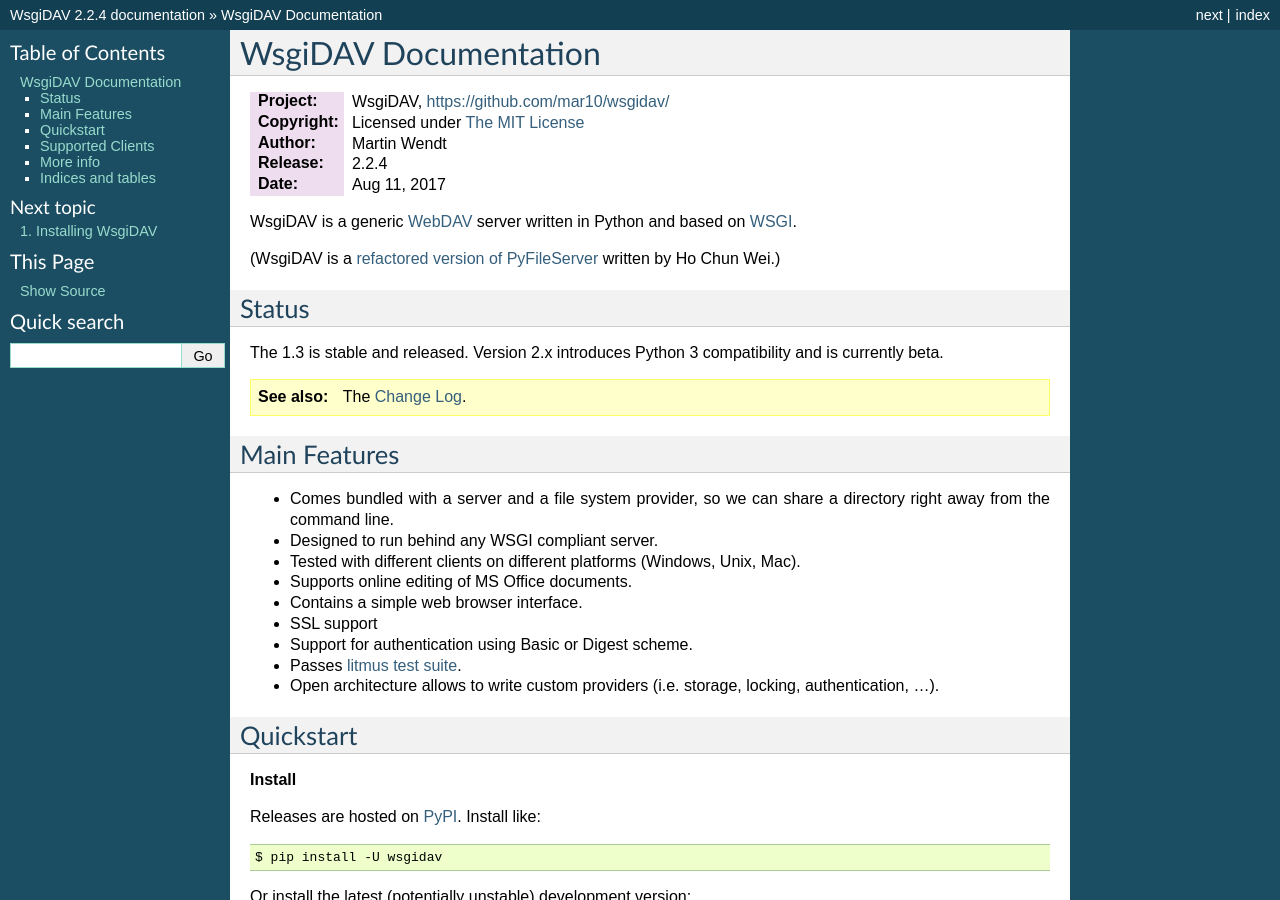
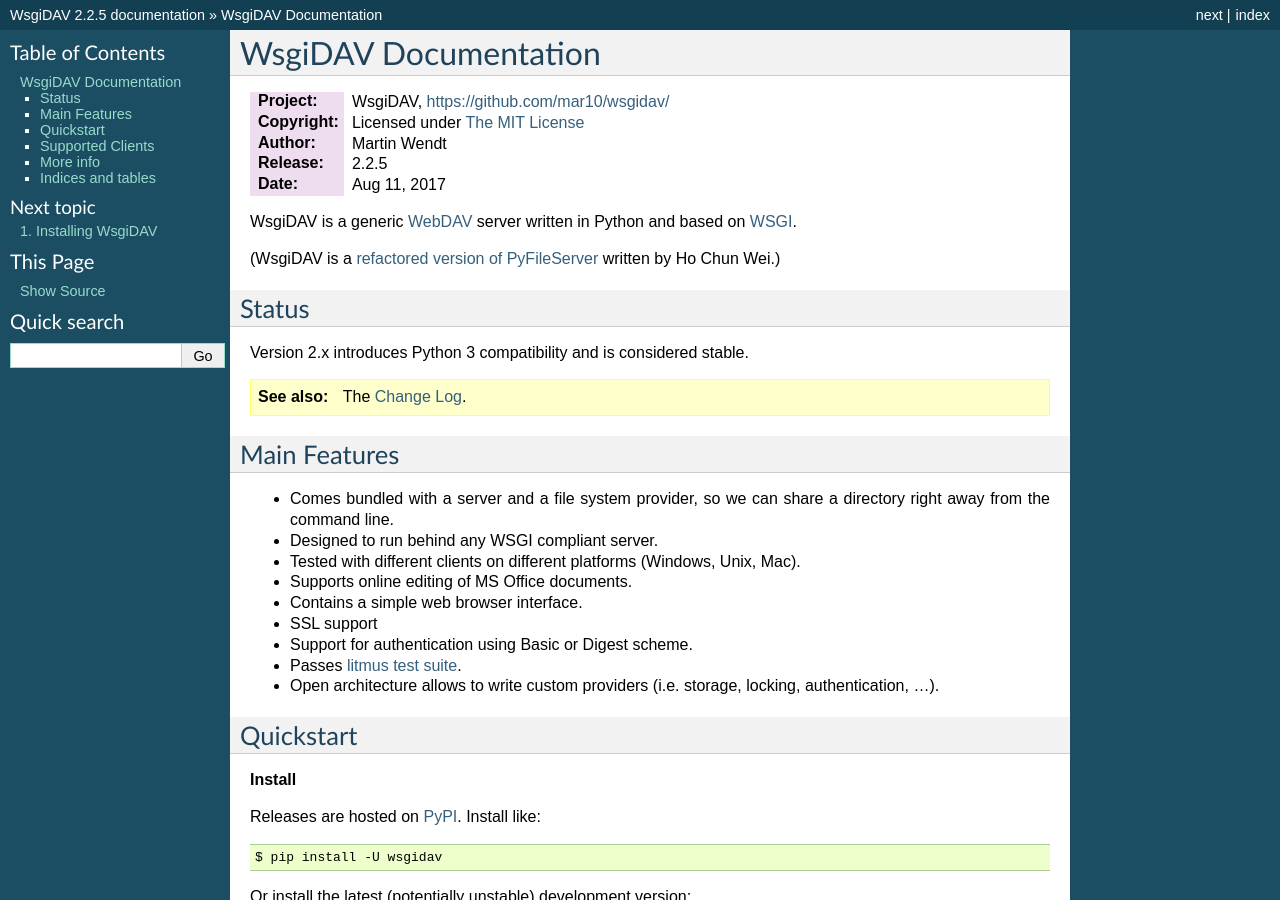
Before and after one commit to mar10/wsgidav, a Sphinx documentation site: the page built from doc/sphinx/index.rst, in a window 1280 px wide and 900 px high. Built offline with Sphinx 7.4.7, drawn with Linux system fonts in a browser that asks for light colours; the version number is read from the project's files by our own code; some of the changed text lies outside the part shown.

Commit message:
Bump to 2.2.5

```diff
--- a/doc/sphinx/index.rst
+++ b/doc/sphinx/index.rst
@@ -20,8 +20,7 @@
 
 Status
 ======
-The 1.3 is stable and released.
-Version 2.x introduces Python 3 compatibility and is currently beta.
+Version 2.x introduces Python 3 compatibility and is considered stable.
 
 .. seealso::
 	The `Change Log <https://github.com/mar10/wsgidav/blob/master/CHANGELOG.md>`_.
--- a/wsgidav/_version.py
+++ b/wsgidav/_version.py
@@ -5,4 +5,4 @@
 http://peak.telecommunity.com/DevCenter/setuptools#tagging-and-daily-build-or-snapshot-releases
 Example "1.2.0b1", "1.2.0pre1" or "1.2.0"
 """
-__version__ = "2.2.4"
+__version__ = "2.2.5"
```
Also changed, not shown: README.md (+5 -1 lines), readme_pypi.rst (+10 -4 lines).
